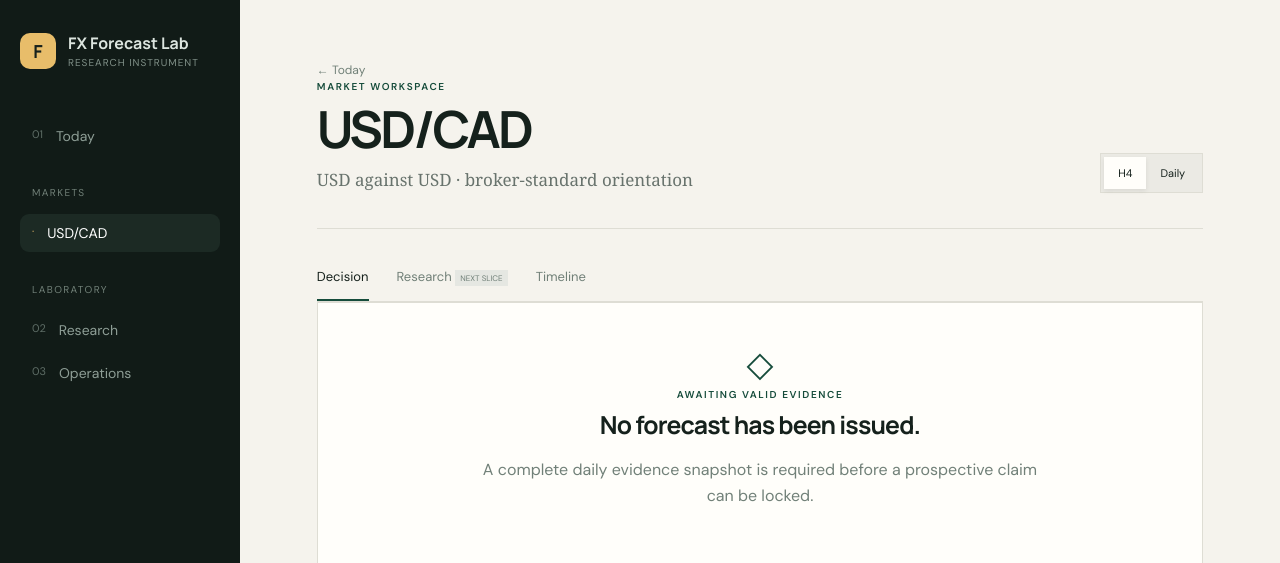
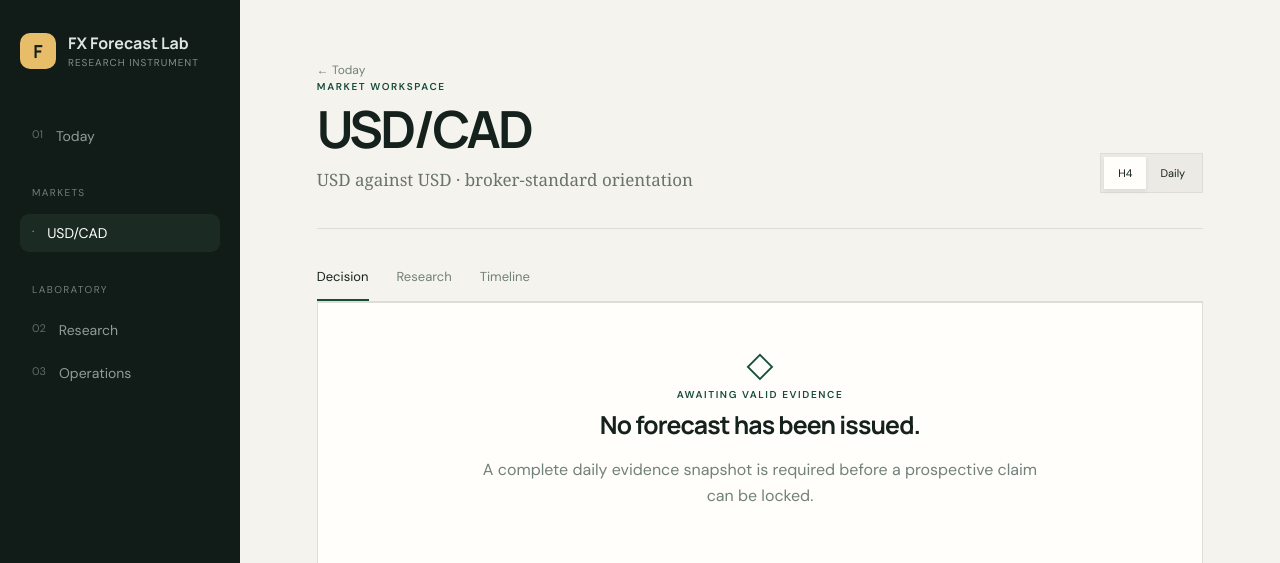
Before and after one commit to thomsyne/trade-recommender, a Django app: page /markets/USD_CAD/ in a window 1280 px wide. Shown: the top 563 px of the page. Run offline with Django 5.2, Linux system fonts and the light colour scheme; a user stored in the database is signed in; tables that the repository leaves empty hold one stand-in row (values such as "Sample post"); data that the repository does not hold is empty; parts of the project's set-up code (start-up, migrations or seed data) failed here and were passed over.

Commit message:
Link completed research workspace
Amp-Thread-ID: https://ampcode.com/threads/T-01a0157b-c7e5-751d-aa35-9add773055bb

```diff
--- a/dashboard/static/dashboard/app.css
+++ b/dashboard/static/dashboard/app.css
@@ -368,21 +368,19 @@ p {
   border-bottom: 1px solid var(--line);
   margin-top: 25px;
 }
-.workspace-tabs span {
+.workspace-tabs span,
+.workspace-tabs a {
   padding: 14px 0;
   color: var(--muted);
   font-size: 13px;
 }
-.workspace-tabs span.active {
+.workspace-tabs span.active,
+.workspace-tabs a.active {
   color: var(--ink);
   border-bottom: 2px solid var(--green);
 }
-.workspace-tabs em {
-  font-size: 8px;
-  text-transform: uppercase;
-  background: #e5e7e2;
-  padding: 3px 5px;
-  font-style: normal;
+.workspace-tabs a:hover {
+  color: var(--ink);
 }
 .decision-empty {
   background: var(--panel);
--- a/dashboard/tests.py
+++ b/dashboard/tests.py
@@ -62,6 +62,8 @@ class DashboardTests(TestCase):
         self.assertContains(pair, "LOCKED MECHANICAL CONTROL", html=False)
         self.assertContains(pair, "IMMUTABLE TIMELINE", html=False)
         self.assertContains(pair, "chart-data")
+        self.assertContains(pair, f'href="{reverse("research")}"')
+        self.assertNotContains(pair, "next slice")
         self.assertContains(operations, "Rights-aware registry")
         self.assertContains(operations, "WAITING FOR CREDENTIAL")
 
--- a/templates/dashboard/market_detail.html
+++ b/templates/dashboard/market_detail.html
@@ -2,7 +2,7 @@
 {% block title %}{{ instrument }} · FX Forecast Lab{% endblock %}
 {% block content %}
 <header class="page-header market-header"><div><a class="back" href="{% url 'today' %}">← Today</a><p class="eyebrow">MARKET WORKSPACE</p><h1>{{ instrument }}</h1><p class="lede">{{ instrument.base_currency }} against {{ instrument.quote_currency }} · broker-standard orientation</p></div><div class="segmented"><a class="{% if granularity == 'H4' %}active{% endif %}" href="?granularity=H4">H4</a><a class="{% if granularity == 'D' %}active{% endif %}" href="?granularity=D">Daily</a></div></header>
-<nav class="workspace-tabs"><span class="active">Decision</span><span>Research <em>next slice</em></span><span>Timeline</span></nav>
+<nav class="workspace-tabs" aria-label="Market workspace sections"><span class="active">Decision</span><a href="{% url 'research' %}">Research</a><a href="#forecast-history">Timeline</a></nav>
 {% if fixture_mode %}<div class="fixture-banner compact"><strong>Development fixture</strong><span>The chart below is invented, deterministic test data.</span></div>{% endif %}
 {% if forecast %}
 <section class="forecast-decision">
@@ -22,7 +22,7 @@
     {% else %}<p>No technical snapshot is available.</p>{% endif %}
   </aside>
 </div>
-<section class="timeline-panel">
+<section class="timeline-panel" id="forecast-history">
   <div class="panel-head"><div><p class="eyebrow">IMMUTABLE TIMELINE</p><h2>Forecast history</h2></div><span>{{ forecasts|length }} locked record{{ forecasts|length|pluralize }}</span></div>
   <div class="timeline-list">
     {% for item in forecasts %}<article><span class="timeline-dot"></span><div><strong>{{ item.target_contract.get_product_display }} · {{ item.get_direction_display }}</strong><p>{{ item.issued_at|date:"M j, Y H:i" }} UTC · {{ item.method }} v{{ item.method_version }} · evidence {{ item.evidence_snapshot.sha256|slice:":10" }}</p>{% if item.resolution %}<p class="resolved-copy">Resolved {{ item.resolution.get_outcome_display }} · Brier {{ item.resolution.brier_score|floatformat:6 }}</p>{% else %}<p>Awaiting {{ item.target_contract.horizon_sessions }} later completed sessions</p>{% endif %}</div><span class="state {% if item.resolution %}healthy{% else %}foundation{% endif %}">{% if item.resolution %}SCORED{% else %}OPEN{% endif %}</span></article>{% empty %}<p class="quiet">No forecast records yet.</p>{% endfor %}
```
